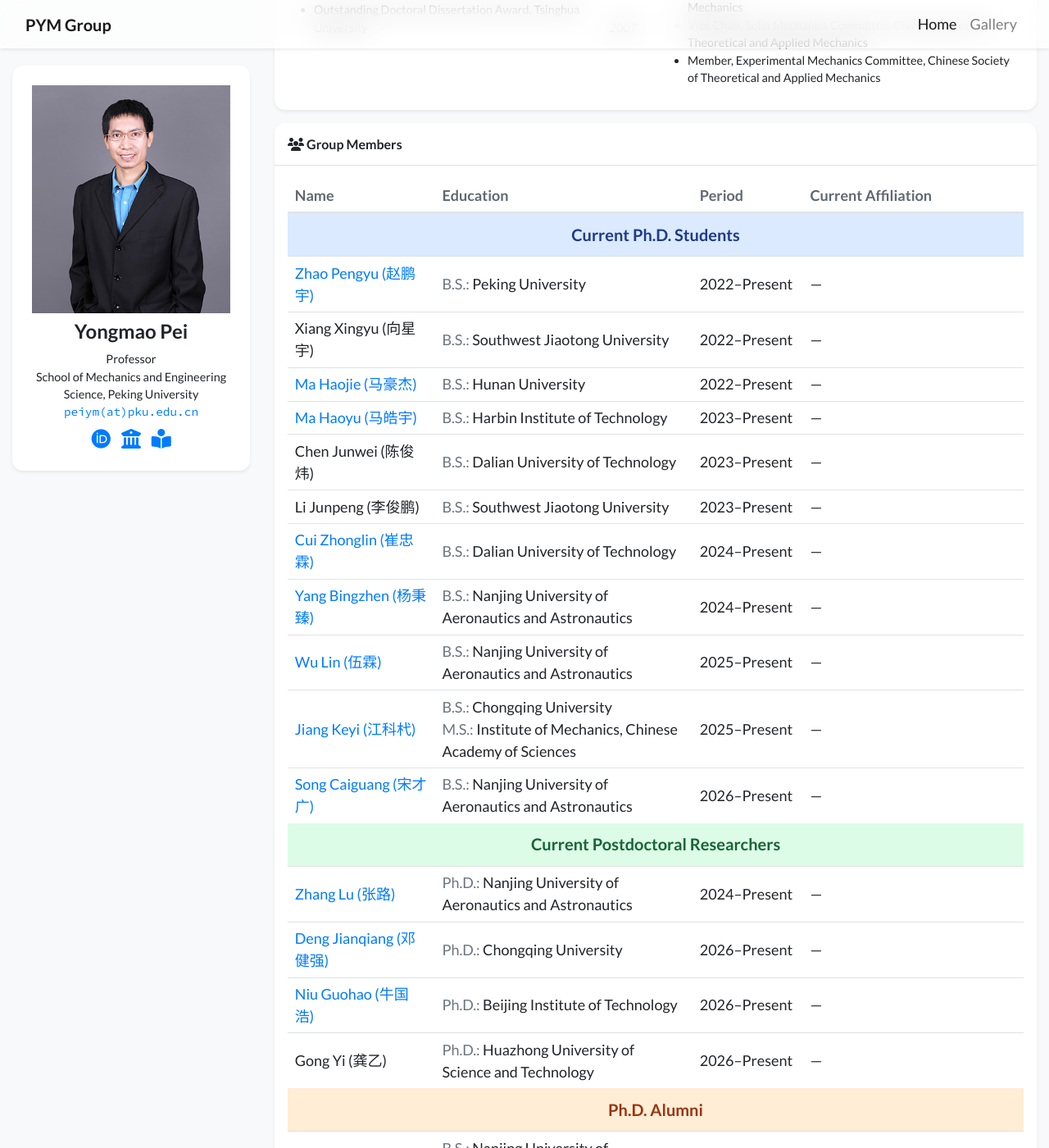
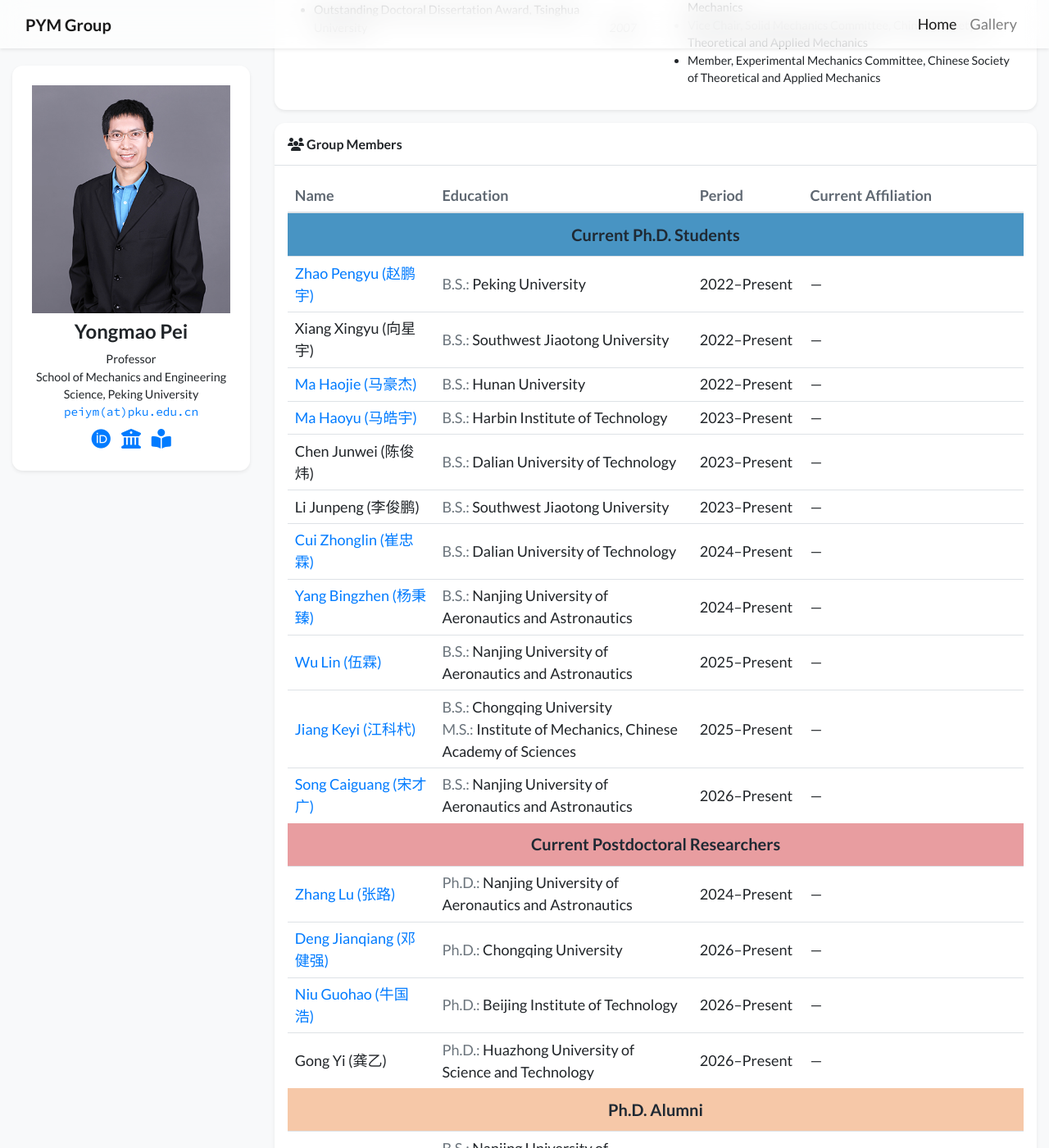
Before and after one commit to WuLin0919/PYM-GROUP, a Jekyll site: the page built from index.html, in a window 1280 px wide and 1400 px high, scrolled down 829 px. Shown: the whole window at 82% size. Built offline with Jekyll 4.4.1, drawn with Linux system fonts in a browser that asks for light colours; nearby versions of some CDN libraries; a style sheet for code colours, icons or effects is not loaded; some of the changed text lies outside the part shown.

Commit message:
Add visiting scholars and update member section colors

```diff
--- a/_includes/widgets/members_table.html
+++ b/_includes/widgets/members_table.html
@@ -44,6 +45,7 @@
                     {{ member.name }}
                     {% if member.name_zh %}<span lang="zh">({{ member.name_zh }})</span>{% endif %}
                     {% endif %}
+                    {% if member.position %}<div class="small text-muted">{{ member.position }}</div>{% endif %}
                     </div>
                 </td>
                 <td class="member-education" data-label="Education">
--- a/assets/css/global.css
+++ b/assets/css/global.css
@@ -124,28 +124,33 @@ h1, h2, h3, h4, h5, h6,
 }
 
 .member-table .member-group-current-graduate-student > th {
-    color: #1e3a8a;
-    background-color: #dbeafe;
+    color: #1f2933;
+    background-color: #4894C3;
 }
 
 .member-table .member-group-current-postdoctoral-researcher > th {
-    color: #166534;
-    background-color: #dcfce7;
+    color: #1f2933;
+    background-color: #E89DA0;
 }
 
 .member-table .member-group-ph-d-graduate > th {
-    color: #9a3412;
-    background-color: #ffedd5;
+    color: #1f2933;
+    background-color: #F6C8A8;
 }
 
 .member-table .member-group-master-s-graduate > th {
-    color: #854d0e;
-    background-color: #fef9c3;
+    color: #1f2933;
+    background-color: #9FBA95;
 }
 
 .member-table .member-group-former-postdoctoral-researcher > th {
-    color: #6b21a8;
-    background-color: #f3e8ff;
+    color: #1f2933;
+    background-color: #B696B6;
+}
+
+.member-table .member-group-visiting-scholar > th {
+    color: #1f2933;
+    background-color: #FFD06F;
 }
 
 .gallery-shell {
```
Also changed, not shown: other parts of _includes/widgets/members_table.html (+1 -0 lines), _data/members.yml (+8 -0 lines), docs/maintenance_guide_zh.md (+1 -0 lines).
